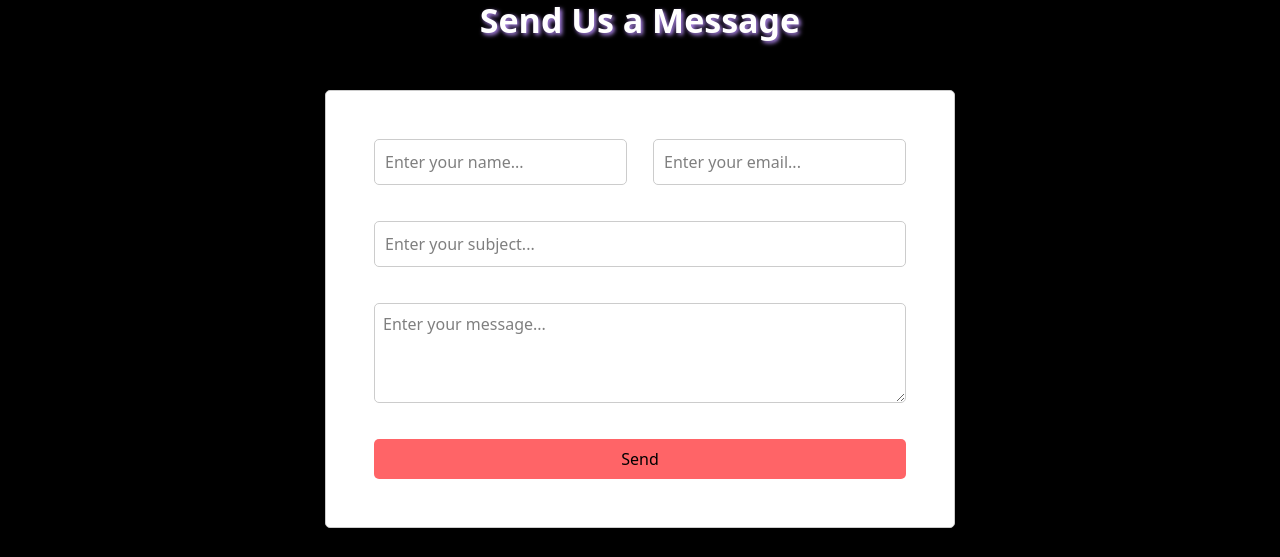
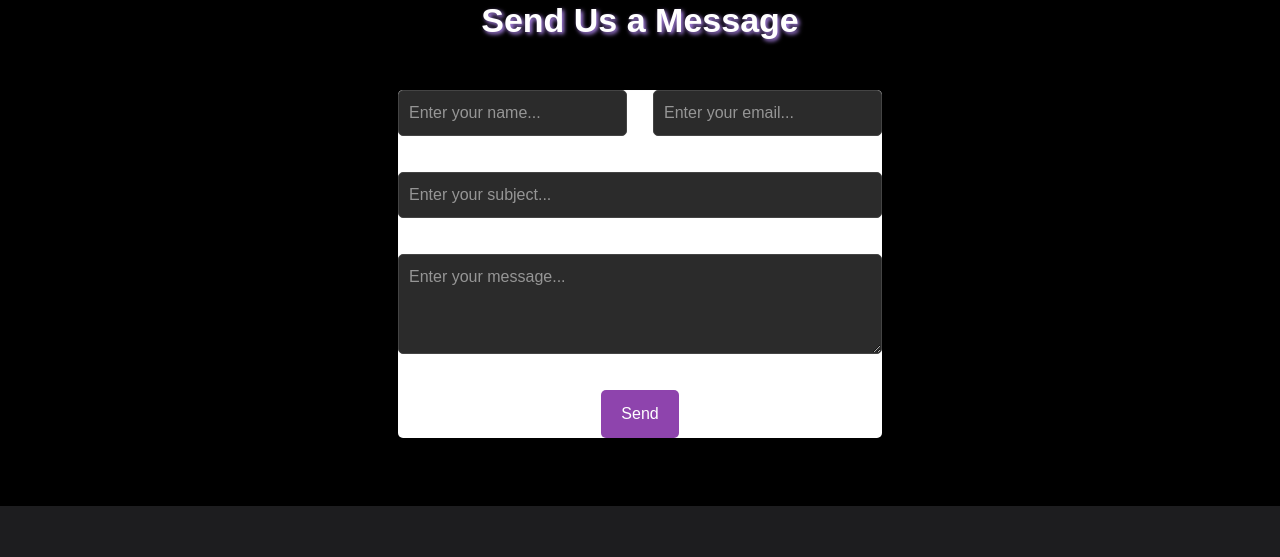
Before and after one commit to nextgen-2025/cogniqedge-react, a React (Vite) app: page /contact in a window 1280 px wide. Shown: the part 394-951 px from the top of the page. Built offline with nearby package versions, Linux system fonts and the light colour scheme; a web font is replaced by a local one.

Commit message:
footer added in contact us

```diff
--- a/src/App.jsx
+++ b/src/App.jsx
@@ -3,6 +3,7 @@ import { Routes,Route } from "react-router-dom";
 import Home from "./pages/Home";
 import Contact from "./pages/Contact";
 import NotFound from "./pages/NotFound";
+import Bottom from "./components/Bottom/Bottom";
 
 
 const App = () => {
@@ -14,6 +15,7 @@ const App = () => {
       <Route path='/contact' element={<Contact />} />
       <Route path="*" element={<NotFound /> } />
     </Routes>
+    <Bottom/>
 
     </>
   );
--- a/src/components/form/form.css
+++ b/src/components/form/form.css
@@ -1,59 +1,102 @@
-/* General styles for the form */
+/* 1) Base page styling (black background, remove default margins) */
+body {
+    margin: 0;
+    padding: 0;
+    background: #000; /* black page background */
+    font-family: Arial, sans-serif;
+  }
+
+  /* 2) Purple "Contact Us" text near the top */
+  .contact-title {
+    text-align: center;
+    color: #8e44ad; /* purple text */
+    margin-top: 30px;
+    font-size: 1.8rem;
+    font-weight: 600;
+  }
+
+  /* 3) Large "Send Us a Message" heading in white with a purple glow */
+  .contact-heading {
+    text-align: center;
+    color: #fff;
+    font-size: 2.4rem;
+    margin: 10px 0 40px;
+    text-shadow: 0 0 8px #8e44ad; /* subtle purple glow */
+  }
+
+  /* 4) Outer .form wrapper */
   .form {
     padding: 20px;
+    background-color: ;
   }
 
-.formContainer{
+  /* 5) Form container - remove background, keep center alignment */
+  .formContainer {
     width: 100%;
-    min-width: 600px;
-    margin: 0 auto;
-    padding: 3rem;
-    border: 1px solid #ccc;
+    max-width: 600px;  /* limit width so it’s not too wide */
+    margin: 0 auto;    /* center horizontally */
+    border: none;
     border-radius: 5px;
     display: flex;
     flex-direction: column;
-    gap: 20px;
+    gap: 20px;         /* space between form rows */
+    color: #e90d0d;
   }
 
-/* Styling for the form group */
-.formGroup{
+  /* 6) Each row of fields */
+  .formGroup {
     margin-bottom: 1rem;
     display: flex;
     flex-wrap: wrap;
-    gap: 10px;
-    /* background-color: #242429; */
+    gap: 10px; /* smaller gap to look like the screenshot */
   }
 
-.formGroup input{
-    /* width: 100%;  */
-    padding: 0.5rem;
-    font-size: 1rem;
-    border: 1px solid #ccc;
-    border-radius: 5px;
-}
-
-.formGroup input[type="text"],
-.formGroup input[type="email"] {
-  min-width: 200px; /* Set your desired minimum width */
-  flex: 1; /* Allow inputs to grow and fill available space */
-  padding: 10px;
-  border: 1px solid #ccc;
+  /* 7) Inputs: dark background, white text */
+  .formGroup input,
+  .formGroup textarea {
+    background-color: #2b2b2b;  /* dark gray fields */
+    color: #fff;                /* white text */
+    border: 1px solid #444;     /* subtle border */
     border-radius: 5px;
     font-size: 16px;
     box-sizing: border-box;
+    padding: 10px;
   }
 
+  /* Keep the min-width/flex from your original code */
+  .formGroup input[type="text"],
+  .formGroup input[type="email"] {
+    min-width: 200px;
+    flex: 1;
+  }
 
-.formGroup textarea{
+  /* 8) Textarea style */
+  .formGroup textarea {
     width: 100%;
     height: 100px;
-    padding: 0.5rem;
     font-size: 1rem;
-    border: 1px solid #ccc;
-    border-radius: 5px;
   }
 
-
-.formGroup #name{
+  /* 9) Optional spacing for #name field */
+  .formGroup #name {
     margin-right: 1rem;
   }
+
+  /* 10) Purple button, centered, with white text */
+  .formContainer button {
+    background-color: #8e44ad;
+    color: #fff;               /* White text to match screenshot */
+    border: none;
+    border-radius: 5px;
+    padding: 12px 20px;
+    font-size: 16px;
+    cursor: pointer;
+    transition: background-color 0.3s ease;
+    margin: 0 auto;            /* Center the button horizontally */
+    display: block;            /* Ensures margin auto works */
+  }
+
+  /* Hover effect for the button */
+  .formContainer button:hover {
+    background-color: #9b59b6;
+  }
--- a/src/pages/Contact.jsx
+++ b/src/pages/Contact.jsx
@@ -5,7 +5,7 @@ import ContactHero from '../components/contact-us/ContactHero'
 const Contact = () => {
   return (
     <>
-    <Navbar />
+    <Navbar/>
     <ContactHero/>
     </>
   )
```
Lines whose indentation alone changed are shown as unchanged.
